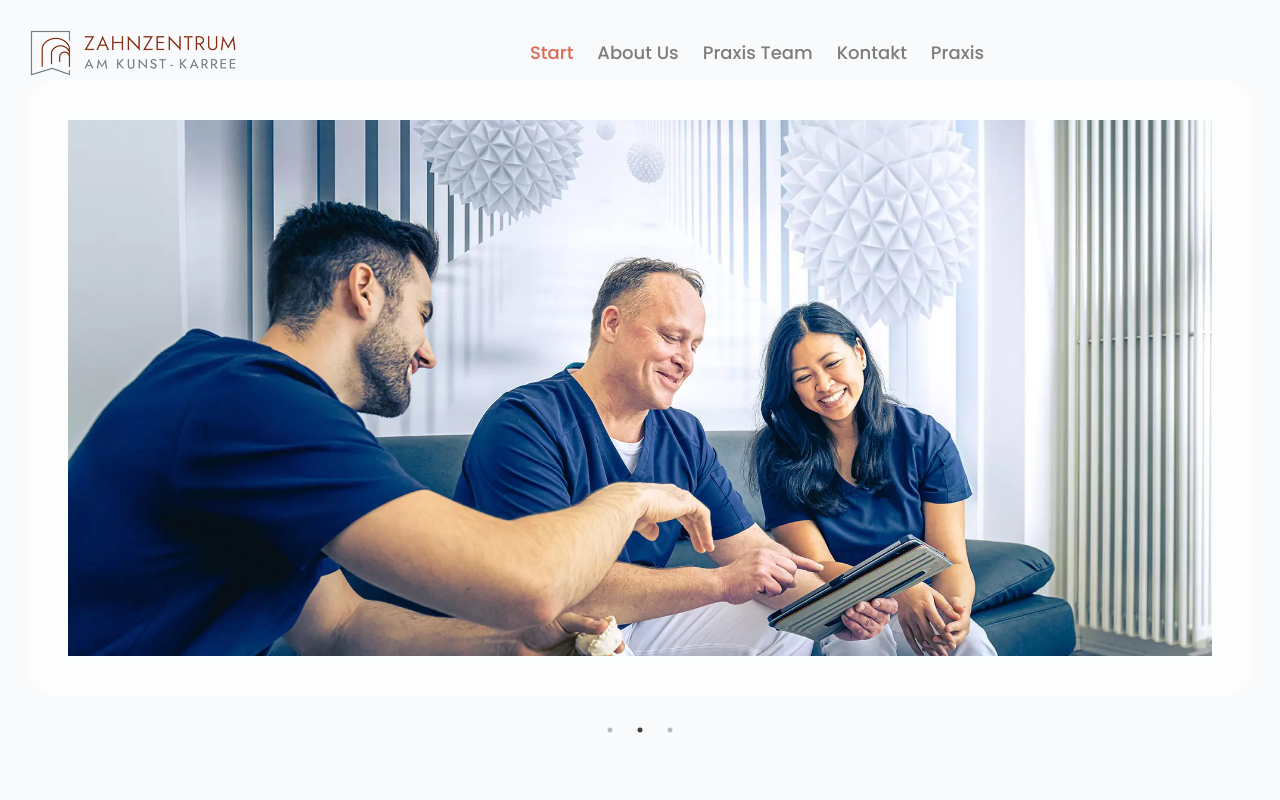
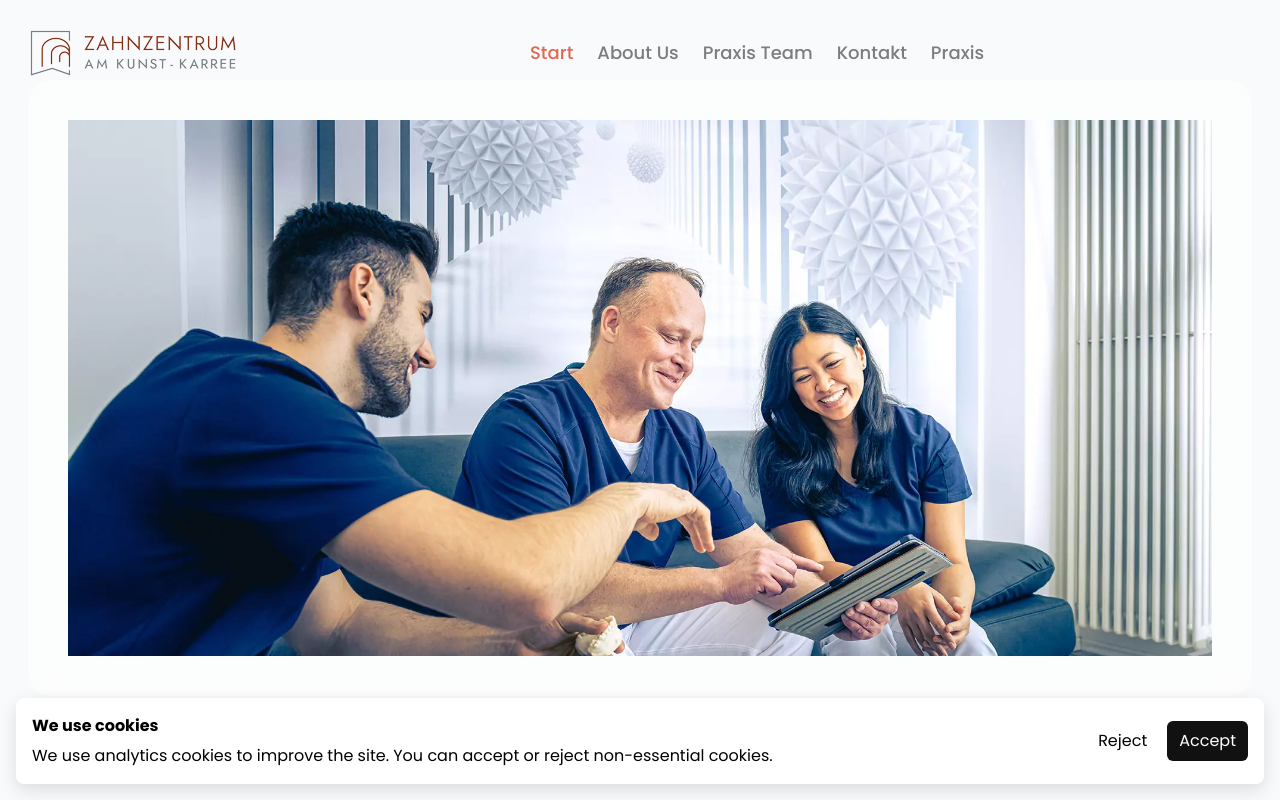
Before and after one commit to MysteryProduct/zahnzentrum_demo, a Next.js app: page / in a window 1280 px wide. Shown: the top 800 px of the page. Built offline with nearby package versions, Linux system fonts and the light colour scheme.

Commit message:
Cookie Consent

```diff
--- /dev/null
+++ b/src/app/components/Analytics/GAInit.tsx
@@ -0,0 +1,54 @@
+'use client'
+
+import { useEffect, useState } from 'react'
+import Script from 'next/script'
+import { hasAnalyticsConsent } from '@/lib/consent'
+import { pageview } from '@/lib/gtag'
+import { usePathname } from 'next/navigation'
+
+export default function GAInit() {
+  const [consent, setConsent] = useState(false)
+  const pathname = usePathname()
+
+  useEffect(() => {
+    setConsent(hasAnalyticsConsent())
+  }, [])
+
+  useEffect(() => {
+    // re-check in case user just granted
+    setConsent(hasAnalyticsConsent())
+  }, [pathname])
+
+  useEffect(() => {
+    if (consent) {
+      // send initial pageview when consent turns true
+      pageview(window.location.pathname)
+    }
+  }, [consent, pathname])
+
+  if (!consent) return null
+
+  const id = process.env.NEXT_PUBLIC_GA_MEASUREMENT_ID
+  if (!id) return null
+
+  return (
+    <>
+      <Script
+        src={`https://www.googletagmanager.com/gtag/js?id=${id}`}
+        strategy="afterInteractive"
+      />
+      <Script
+        id="gtag-init"
+        strategy="afterInteractive"
+        dangerouslySetInnerHTML={{
+          __html: `
+            window.dataLayer = window.dataLayer || [];
+            function gtag(){dataLayer.push(arguments);}
+            gtag('js', new Date());
+            gtag('config', '${id}', { page_path: window.location.pathname });
+          `,
+        }}
+      />
+    </>
+  )
+}
--- a/src/app/components/Analytics/GoogleAnalytics.tsx
+++ b/src/app/components/Analytics/GoogleAnalytics.tsx
@@ -3,12 +3,14 @@
 import { useEffect } from 'react'
 import { usePathname } from 'next/navigation'
 import { pageview } from '@/lib/gtag'
+import { hasAnalyticsConsent } from '@/lib/consent'
 
 export default function GoogleAnalytics() {
   const pathname = usePathname()
 
   useEffect(() => {
     if (!pathname) return
+    if (!hasAnalyticsConsent()) return
     pageview(pathname)
   }, [pathname])
 
--- /dev/null
+++ b/src/app/components/CookieConsent/CookieBanner.tsx
@@ -0,0 +1,61 @@
+'use client'
+
+import { useEffect, useState } from 'react'
+import { getConsent, setConsent, hasAnalyticsConsent } from '@/lib/consent'
+
+export default function CookieBanner() {
+  const [visible, setVisible] = useState(false)
+  const [analytics, setAnalytics] = useState<boolean | undefined>(undefined)
+
+  useEffect(() => {
+    const c = getConsent()
+    if (c && typeof c.analytics !== 'undefined') {
+      setAnalytics(Boolean(c.analytics))
+      setVisible(false)
+    } else {
+      setVisible(true)
+    }
+  }, [])
+
+  const acceptAll = () => {
+    setConsent({ analytics: true })
+    setAnalytics(true)
+    setVisible(false)
+  }
+
+  const rejectNonEssential = () => {
+    setConsent({ analytics: false })
+    setAnalytics(false)
+    setVisible(false)
+  }
+
+  if (!visible) return null
+
+  return (
+    <div style={{
+      position: 'fixed',
+      bottom: 16,
+      left: 16,
+      right: 16,
+      background: 'white',
+      padding: '16px',
+      borderRadius: 8,
+      boxShadow: '0 6px 18px rgba(0,0,0,0.12)',
+      zIndex: 9999,
+      display: 'flex',
+      alignItems: 'center',
+      justifyContent: 'space-between',
+      gap: 12,
+    }}>
+      <div style={{flex: 1}}>
+        <strong>We use cookies</strong>
+        <div style={{marginTop: 6}}>We use analytics cookies to improve the site. You can accept or reject non-essential cookies.</div>
+      </div>
+
+      <div style={{display: 'flex', gap: 8}}>
+        <button onClick={rejectNonEssential} style={{padding: '8px 12px'}}>Reject</button>
+        <button onClick={acceptAll} style={{padding: '8px 12px', background: '#111', color: 'white', borderRadius: 6}}>Accept</button>
+      </div>
+    </div>
+  )
+}
--- a/src/app/layout.tsx
+++ b/src/app/layout.tsx
@@ -1,11 +1,12 @@
 import { Poppins } from 'next/font/google'
 import type { Metadata } from 'next'
 import './globals.css'
-import Script from 'next/script'
 import Header from '@/app/components/Layout/Header'
 import Footer from '@/app/components/Layout/Footer'
 import ScrollToTop from '@/app/components/ScrollToTop'
 import GoogleAnalytics from '@/app/components/Analytics/GoogleAnalytics'
+import GAInit from '@/app/components/Analytics/GAInit'
+import CookieBanner from '@/app/components/CookieConsent/CookieBanner'
 const font = Poppins({
   subsets: ['latin'],
   weight: ['400', '500', '600', '700'],
@@ -24,28 +25,9 @@ export default function RootLayout({
         <Footer />
         {/* <ScrollToTop /> */}
 
-        {process.env.NEXT_PUBLIC_GA_MEASUREMENT_ID && (
-          <>
-            <Script
-              src={`https://www.googletagmanager.com/gtag/js?id=${process.env.NEXT_PUBLIC_GA_MEASUREMENT_ID}`}
-              strategy="afterInteractive"
-            />
-            <Script
-              id="gtag-init"
-              strategy="afterInteractive"
-              dangerouslySetInnerHTML={{
-                __html: `
-                  window.dataLayer = window.dataLayer || [];
-                  function gtag(){dataLayer.push(arguments);}
-                  gtag('js', new Date());
-                  gtag('config', '${process.env.NEXT_PUBLIC_GA_MEASUREMENT_ID}', { page_path: window.location.pathname });
-                `,
-              }}
-            />
-          </>
-        )}
-
+        <GAInit />
         <GoogleAnalytics />
+        <CookieBanner />
       </body>
     </html>
   )
--- /dev/null
+++ b/src/lib/consent.ts
@@ -0,0 +1,29 @@
+const STORAGE_KEY = 'cookie_consent'
+
+type ConsentShape = {
+  analytics?: boolean
+}
+
+export const getConsent = (): ConsentShape => {
+  if (typeof window === 'undefined') return {}
+  try {
+    const raw = localStorage.getItem(STORAGE_KEY)
+    return raw ? JSON.parse(raw) : {}
+  } catch (e) {
+    return {}
+  }
+}
+
+export const setConsent = (consent: ConsentShape) => {
+  if (typeof window === 'undefined') return
+  try {
+    localStorage.setItem(STORAGE_KEY, JSON.stringify(consent))
+  } catch (e) {
+    // ignore
+  }
+}
+
+export const hasAnalyticsConsent = () => {
+  const c = getConsent()
+  return Boolean(c.analytics)
+}
--- a/src/lib/gtag.ts
+++ b/src/lib/gtag.ts
@@ -1,3 +1,5 @@
+import { hasAnalyticsConsent } from './consent'
+
 export const GA_MEASUREMENT_ID = process.env.NEXT_PUBLIC_GA_MEASUREMENT_ID || '';
 
 type GtagEvent = {
@@ -10,6 +12,7 @@ type GtagEvent = {
 export const pageview = (url: string) => {
   if (!GA_MEASUREMENT_ID) return;
   if (typeof window === 'undefined') return;
+  if (!hasAnalyticsConsent()) return;
   (window as any).gtag?.('config', GA_MEASUREMENT_ID, {
     page_path: url,
   });
@@ -18,6 +21,7 @@ export const pageview = (url: string) => {
 export const event = ({ action, category, label, value }: GtagEvent) => {
   if (!GA_MEASUREMENT_ID) return;
   if (typeof window === 'undefined') return;
+  if (!hasAnalyticsConsent()) return;
   (window as any).gtag?.('event', action, {
     event_category: category,
     event_label: label,
```
Also changed, not shown: 1 other file (tests, documents, lock files or other folders).
